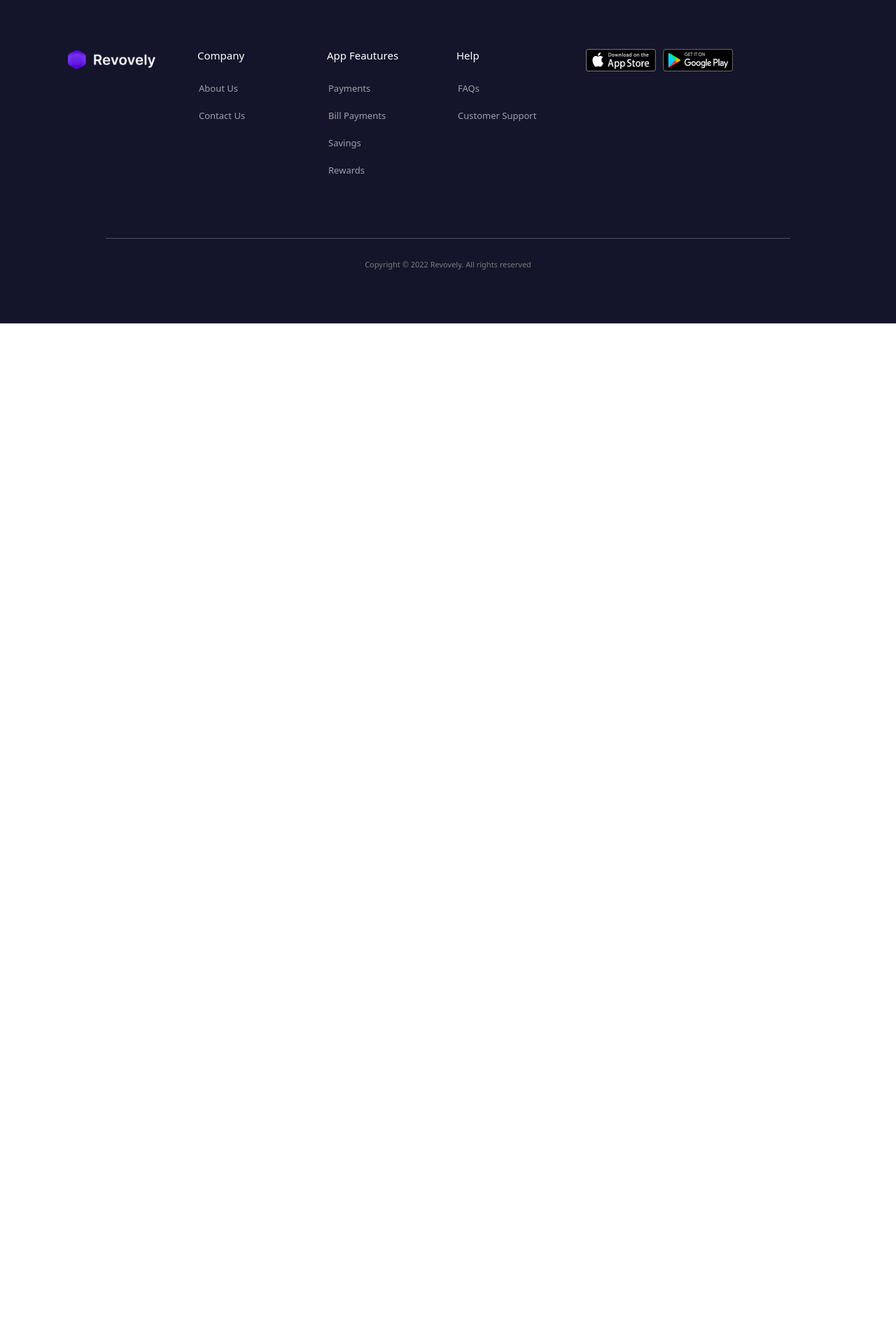
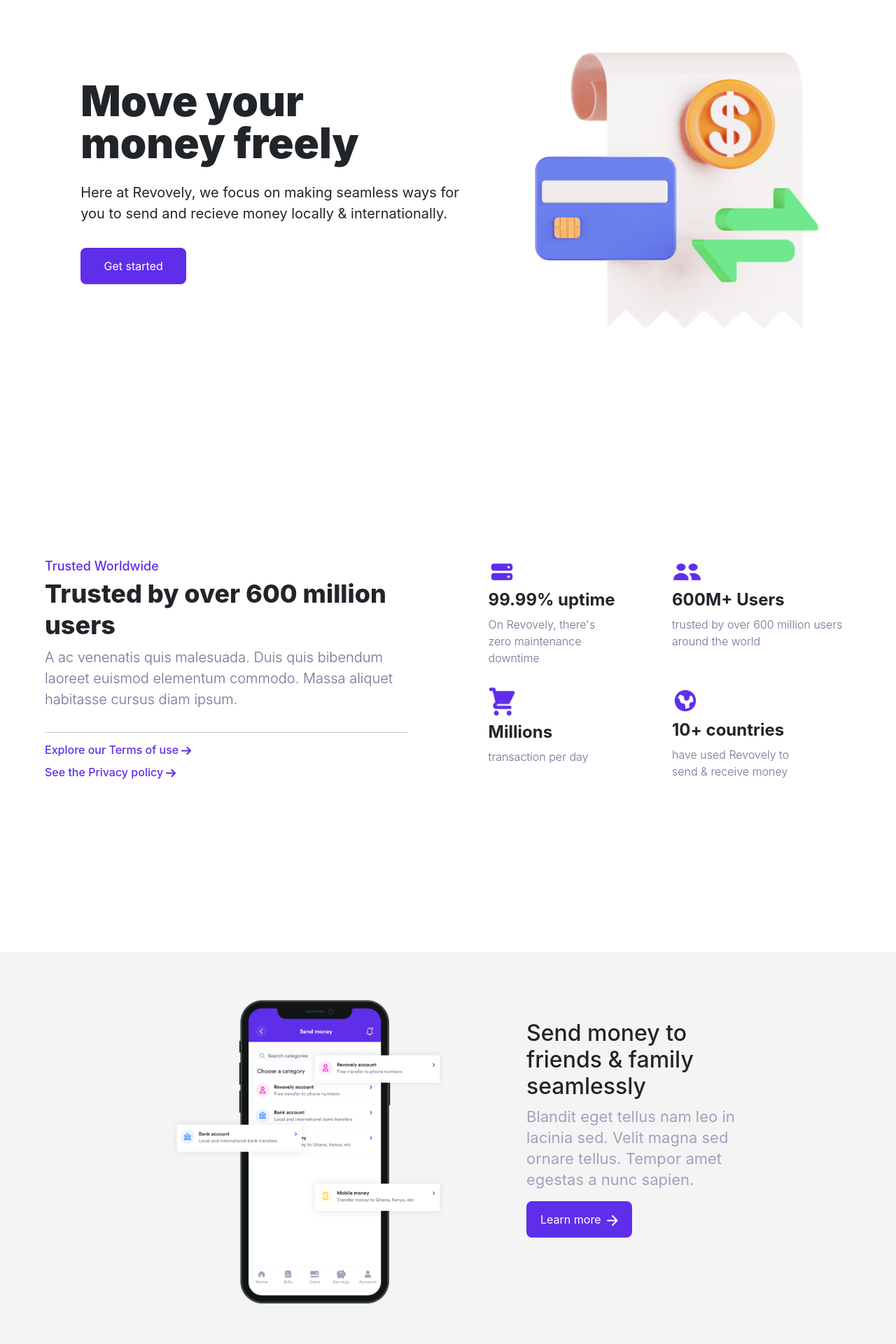
Before and after one commit to Regalcoder/revovely, a Next.js app: page / in a window 1280 px wide. Shown: the top 1920 px of the page at 70% size. Before the commit the page ends 800 px from the top, so only its background shows below. Built offline with nearby package versions, Linux system fonts and the light colour scheme.

Commit message:
pushing again

```diff
--- a/pages/index.js
+++ b/pages/index.js
@@ -1,12 +1,203 @@
 import Link from 'next/link'
-import Image from 'next/image'
 import styles from '../styles/Home.module.css'
+import Form from 'react-bootstrap/Form';
 
 
 const Home = () => {
   return (
+   <>
+    <div className={styles.body}>
+      <div className={styles.container1}>
+        <div className={styles.subcontainer}>
+          <div className={styles.textContainer}>
+            <h1 className={styles.headerText}>Move your money freely</h1>
+            <p className={styles.paraText}>Here at Revovely, we focus on making
+              seamless ways for you to send and recieve
+              money locally & internationally.
+            </p>
+            <button className={styles.button}>Get started</button>
+          </div>
+          <div className={styles.imageContainer}>
+            <img src="right-image.png" width='448px' />
+          </div>
+        </div>
+      </div>
+      <div className={styles.container2}>
+        <div className={styles.subcontainer2}>
+          <div className={styles.textContainer2}>
+            <h6 className={styles.colorText}>Trusted Worldwide</h6>
+            <h1 className={styles.mainHeader}>Trusted by over 600 million users</h1>
+            <p className={styles.texts}>A ac venenatis quis malesuada. Duis quis bibendum laoreet euismod elementum commodo.
+              Massa aliquet habitasse cursus diam ipsum.
+            </p>
+            <hr/>
+            <Link href=''><a className={styles.colorLink}>Explore our Terms of use <img src='line.png'/></a></Link>
+            <Link href=''><a className={`mt-3 ${styles.colorLink}`}>See the Privacy policy <img src='line.png'/></a></Link>
+          </div>
+          <div className={styles.userContainer}>
+            <div className={styles.flexContainer}>
+              <div className={styles.columns}>
+                <img src="server.png" className={`mb-2`} width='38.4px' height='33.6px'/>
+                <h3 className={styles.topText} >99.99% uptime</h3>
+                <p className={` ${styles.paraSize} ${styles.textWidth }`}>On Revovely, there's zero
+                  maintenance downtime
+                </p>
+              </div>
+              <div className={styles.columns}>
+                <img src='users.png' className={`mb-2`} width='43.2px' height='33.6px'/>
+                <h3 className={styles.topText}>600M+ Users</h3>
+                <p className={styles.paraSize}>trusted by over 600 million users
+                  around the world
+                </p>
+              </div>
+            </div>
+            <div className={styles.flexContainer}>
+              <div className={styles.columns2}>
+                <img src="vector5.png" className={`mb-2`} width='38.4px' height='40.8px'/>
+                <h3 className={styles.topText}>Millions</h3>
+                <p className={styles.paraSize}>transaction per day</p>
+              </div>
+              <div className={styles.columns}>
+                <img src='globe.png' className={`mb-2`} width='38.4px'/>
+                <h3 className={styles.topText}>10+ countries</h3>
+                <p className={` ${styles.paraSize} ${styles.textWidth }`}>have used Revovely to send & receive money</p>
+              </div>
+            </div>
+          </div>
+        </div>
+      </div>
+      <div className={styles.container3}>
+        <div className={`me-3 ${styles.subcontainer3}`}>
+           <div className={styles.imageContainer}><img src='phone1.png' width='401px' className={`mt-5`}/></div>
+        <div className={styles.rightContent}>
+          <h2 className={styles.leftHeader}>Send money to friends & family seamlessly</h2>
+          <p className={styles.leftText}>Blandit eget tellus nam leo in lacinia
+            sed. Velit magna sed ornare tellus. Tempor
+            amet egestas a nunc sapien.
+          </p>
+          <button className={styles.button}>Learn more <img src='arrow.png' width='16px' className={`ms-1`} /></button>
+        </div>
+        </div>
 
-   <div></div>
+      </div>
+      <div className={styles.container4}>
+        <div className={`me-1 ${styles.subcontainer4}`}>
+          <div className={styles.rightContent}>
+            <h2 className={styles.leftHeader}>Pay your bills instantly with a few taps</h2>
+            <p className={styles.leftText}>Blandit eget tellus nam leo in lacinia
+            sed. Velit magna sed ornare tellus. Tempor
+            amet egestas a nunc sapien.
+          </p>
+          <button className={styles.button}>Learn more <img src='arrow.png' width='16px' className={`ms-1`} /></button>
+          </div>
+          <div className={styles.imageContainer2}><img src='phone2.png' width='321px' className={`mt-3`} /></div>
+        </div>
+      </div>
+
+      <div className={styles.container3}>
+        <div className={`me-1 ${styles.subcontainer3}`}>
+           <div className={styles.imageContainer}><img src='phone3.png' width='401px' className={`mt-5`}/></div>
+        <div className={styles.rightContent}>
+          <h2 className={styles.leftHeader}>Set goals and track your spendings</h2>
+          <p className={styles.leftText}>Blandit eget tellus nam leo in lacinia
+            sed. Velit magna sed ornare tellus. Tempor
+            amet egestas a nunc sapien.
+          </p>
+          <button className={styles.button}>Learn more <img src='arrow.png' width='16px' className={`ms-1`} /></button>
+        </div>
+        </div>
+
+      </div>
+      <div className={styles.container4}>
+        <div className={`me-1 ${styles.subcontainer4}`}>
+        <div className={styles.rightContent}>
+            <h2 className={styles.leftHeader}>Unlock rewards when you use the Revovely app</h2>
+            <p className={styles.leftText}>Blandit eget tellus nam leo in lacinia
+            sed. Velit magna sed ornare tellus. Tempor
+            amet egestas a nunc sapien.
+          </p>
+          <button className={styles.button}>Learn more <img src='arrow.png' width='16px' className={`ms-1`} /></button>
+          </div>
+          <div className={styles.imageContainer2}><img src='phone4.png' width='321px' className={`mt-3`} /></div>
+        </div>
+      </div>
+      <div className={styles.container3}>
+        <h6 className={styles.smallHeading}>Frequently asked questions</h6>
+        <h3 className={styles.largeHeader}>Let's answer some of your questions</h3>
+        <div className={styles.containerbox}>
+          <Form.Select className={styles.customWidth} aria-label="Default select example">
+            <option>Nulla ultrices nec nullam viverra. Massa amet pulvinar.</option>
+            <option value="1">One</option>
+            <option value="2">Two</option>
+            <option value="3">Three</option>
+         </Form.Select>
+
+         <Form.Select className={styles.customWidth} aria-label="Default select example">
+            <option>Nulla ultrices nec nullam viverra. Massa amet pulvinar.</option>
+            <option value="1">One</option>
+            <option value="2">Two</option>
+            <option value="3">Three</option>
+         </Form.Select>
+
+         <Form.Select className={styles.customWidth} aria-label="Default select example">
+            <option>Nulla ultrices nec nullam viverra. Massa amet pulvinar.</option>
+            <option value="1">One</option>
+            <option value="2">Two</option>
+            <option value="3">Three</option>
+         </Form.Select>
+
+         <Form.Select className={styles.customWidth} aria-label="Default select example">
+            <option>Nulla ultrices nec nullam viverra. Massa amet pulvinar.</option>
+            <option value="1">One</option>
+            <option value="2">Two</option>
+            <option value="3">Three</option>
+         </Form.Select>
+
+         <Form.Select className={styles.customWidth} aria-label="Default select example">
+            <option>Nulla ultrices nec nullam viverra. Massa amet pulvinar.</option>
+            <option value="1">One</option>
+            <option value="2">Two</option>
+            <option value="3">Three</option>
+         </Form.Select>
+        </div>
+      </div>
+      <div className={styles.container5}>
+        <h6 className={styles.smallHeading}>Testimonials</h6>
+        <h3 className={styles.largeHeader}>What our customers are saying</h3>
+        <div className={styles.containerbox2}>
+          <img src="leftArrow.png" width='56px' />
+          <p className={styles.textSize}>Quam mattis volutpat elementum eget ac mollis ac congue.
+            Congue a sodales vel pharetra, risus. Est nullam eu orci
+            platea felis quis ante duis sit. Sagittis posuere at sed
+            lobortis id. Aliquam.
+          </p>
+          <img src="rightArrow.png" width='56px' />
+        </div>
+        <div className={styles.imageFlex}>
+          <img src="avatar.png" height='24px' />
+          <p>Majek Durosimi </p>
+        </div>
+      </div>
+      <div className={styles.logoContainer}>
+        <img src="logos.png" height='40px' className={styles.logos} />
+      </div>
+      <div className={styles.lastContainer}>
+        <div className={styles.subContainer}>
+          <div className={styles.columnFlex}>
+            <h2 className={styles.header}>Get the app now, start paying with Revovely.</h2>
+            <p>It only takes a few minutes to start enjoying the app.
+              Download Revovely on Google Play or the App Store.
+            </p>
+            <div className={`${styles.downloadLogo} ${styles.imageFlex}`}>
+              <img src="path.png" width='146.46px' />
+              <img src="shape.png" width='146.46px' />
+            </div>
+          </div>
+          <div> <img src="decoration.png" className='pt-3' width='480px'/> </div>
+        </div>
+      </div>
+    </div>
+  </>
   );
 }
 
```
